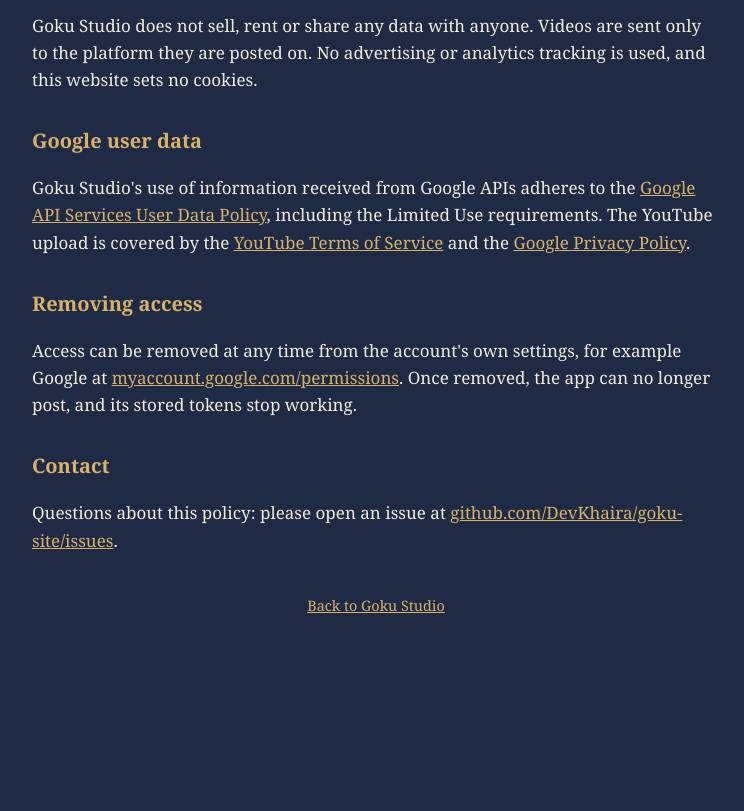
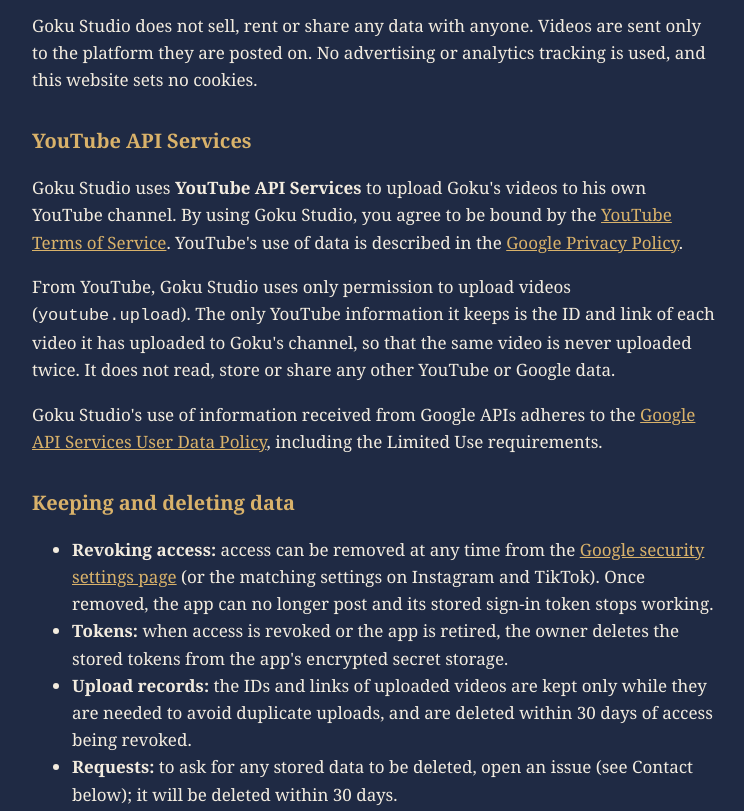
Before and after one commit to DevKhaira/goku-site, a plain HTML site: page privacy.html in a window 1280 px wide. Shown: the part 940-1751 px from the top of the page, without its empty margins (264-1008 px from the left). Before the commit the page ends 1621 px from the top, so only its background shows below. Drawn offline with Linux system fonts and the light colour scheme.

Commit message:
YouTube API Services notice, data deletion policy
Co-Authored-By: Claude Opus 5.5 <noreply@anthropic.com>

```diff
--- a/privacy.html
+++ b/privacy.html
@@ -41,18 +41,34 @@
     to the platform they are posted on. No advertising or analytics tracking is used, and
     this website sets no cookies.</p>
 
-    <h2>Google user data</h2>
+    <h2>YouTube API Services</h2>
+    <p>Goku Studio uses <b>YouTube API Services</b> to upload Goku's videos to his own YouTube
+    channel. By using Goku Studio, you agree to be bound by the
+    <a href="https://www.youtube.com/t/terms">YouTube Terms of Service</a>. YouTube's use of
+    data is described in the
+    <a href="http://www.google.com/policies/privacy">Google Privacy Policy</a>.</p>
+    <p>From YouTube, Goku Studio uses only permission to upload videos
+    (<code>youtube.upload</code>). The only YouTube information it keeps is the ID and link
+    of each video it has uploaded to Goku's channel, so that the same video is never
+    uploaded twice. It does not read, store or share any other YouTube or Google data.</p>
     <p>Goku Studio's use of information received from Google APIs adheres to the
     <a href="https://developers.google.com/terms/api-services-user-data-policy">Google API
-    Services User Data Policy</a>, including the Limited Use requirements. The YouTube
-    upload is covered by the <a href="https://www.youtube.com/t/terms">YouTube Terms of
-    Service</a> and the <a href="https://policies.google.com/privacy">Google Privacy
-    Policy</a>.</p>
+    Services User Data Policy</a>, including the Limited Use requirements.</p>
 
-    <h2>Removing access</h2>
-    <p>Access can be removed at any time from the account's own settings, for example
-    Google at <a href="https://myaccount.google.com/permissions">myaccount.google.com/permissions</a>.
-    Once removed, the app can no longer post, and its stored tokens stop working.</p>
+    <h2>Keeping and deleting data</h2>
+    <ul>
+      <li><b>Revoking access:</b> access can be removed at any time from the
+      <a href="https://security.google.com/settings/security/permissions">Google security
+      settings page</a> (or the matching settings on Instagram and TikTok). Once removed, the
+      app can no longer post and its stored sign-in token stops working.</li>
+      <li><b>Tokens:</b> when access is revoked or the app is retired, the owner deletes the
+      stored tokens from the app's encrypted secret storage.</li>
+      <li><b>Upload records:</b> the IDs and links of uploaded videos are kept only while they
+      are needed to avoid duplicate uploads, and are deleted within 30 days of access being
+      revoked.</li>
+      <li><b>Requests:</b> to ask for any stored data to be deleted, open an issue (see
+      Contact below); it will be deleted within 30 days.</li>
+    </ul>
 
     <h2>Contact</h2>
     <p>Questions about this policy: please open an issue at
--- a/style.css
+++ b/style.css
@@ -36,3 +36,12 @@ footer {
   font-size: 0.9rem;
   text-align: center;
 }
+.yt-badge {
+  display: inline-block;
+  background: #ff0000;
+  color: #fff;
+  font: bold 14px/1 -apple-system, Helvetica, Arial, sans-serif;
+  padding: 6px 10px;
+  border-radius: 6px;
+  margin-right: 6px;
+}
```
Also changed, not shown: index.html (+8 -0 lines), terms.html (+2 -0 lines).
